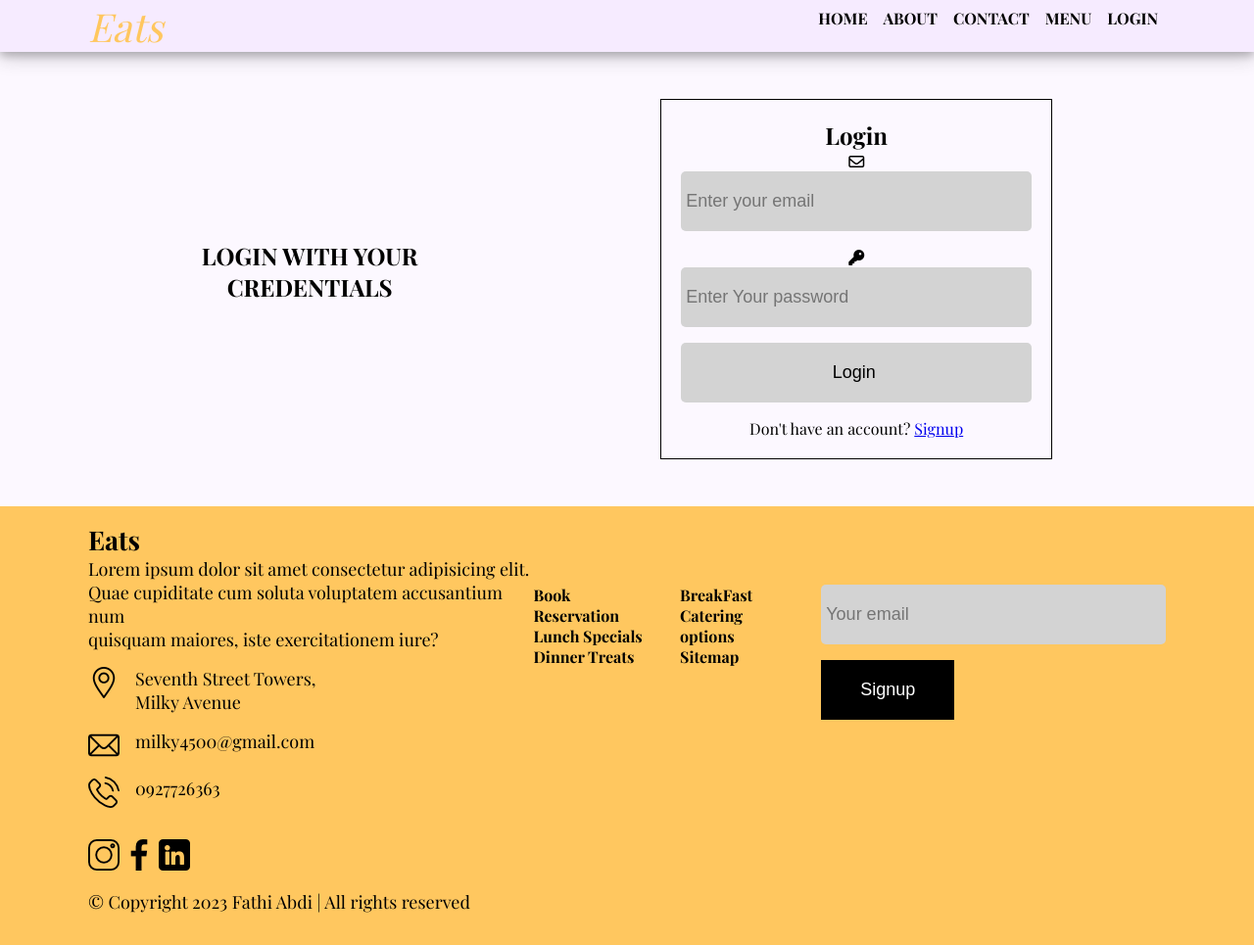
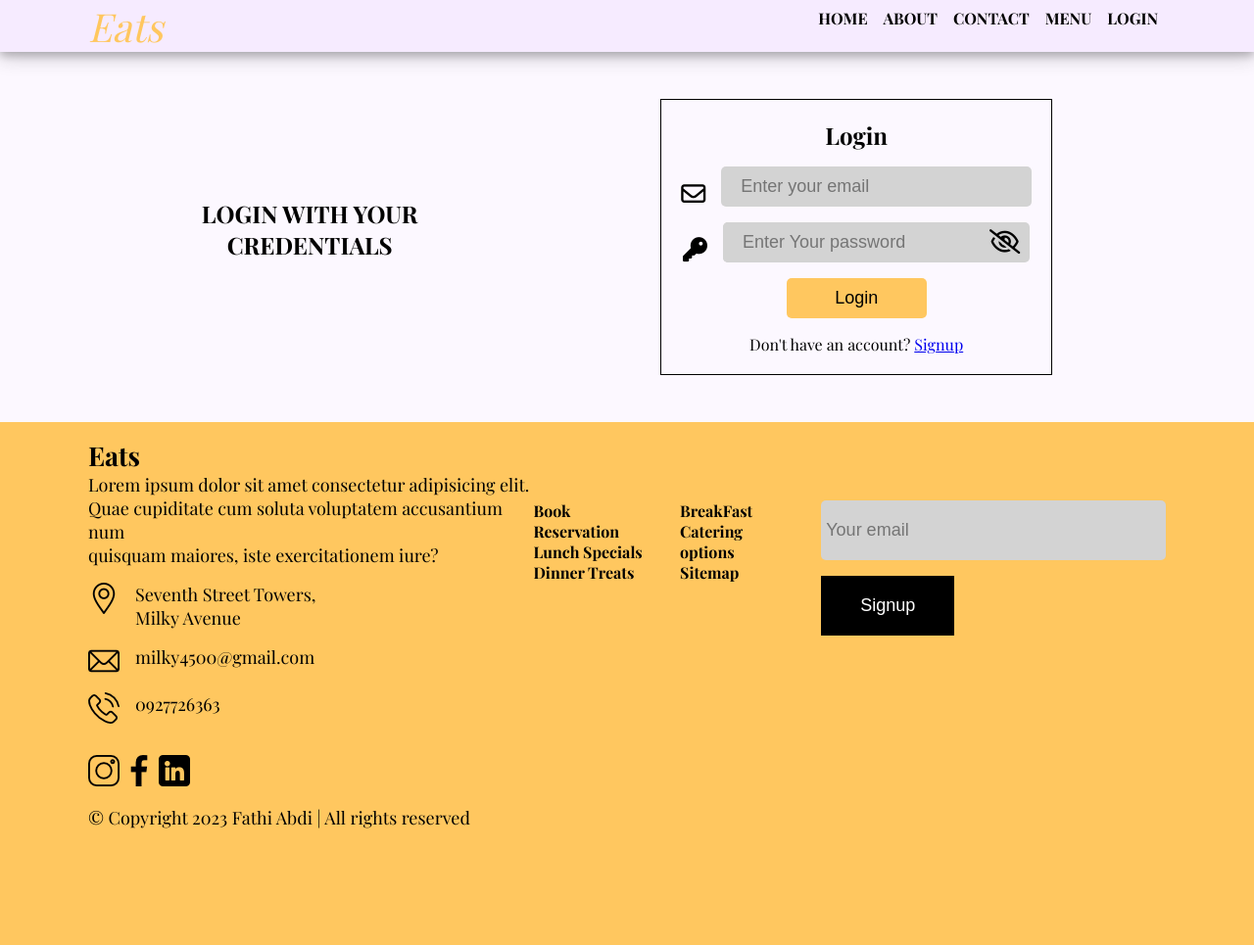
Before and after one commit to KevinKurkut/Restaurant, a PHP site: page /login.php in a window 1280 px wide. Shown: the whole page at 98% size. After the commit the page ends 846 px from the top, so only its background shows below. Run offline with PHP 8.4, Linux system fonts and the light colour scheme; some libraries are stand-ins or nearby versions; some web fonts are replaced.

Commit message:
Created hide and show password option

```diff
--- a/css/style.css
+++ b/css/style.css
@@ -25,7 +25,6 @@ img{
     background-size: cover;
     width: 100%;
     min-height: 100vh;
-    padding: 10px;
 }
 .wrapper{
     width: 90%;
@@ -442,7 +441,6 @@ input[type="date"]::-webkit-calendar-picker-indicator{
     background-size: cover;
     width: 100%;
     min-height: 50vh;
-    padding: 10px;
     text-align: center;
     color: white;
 }
@@ -536,6 +534,48 @@ input[type="date"]::-webkit-calendar-picker-indicator{
 .login-form.active{
     display: none;
 }
+.login-form h2{
+    margin-bottom: 1rem;
+}
+.input-box{
+    display: flex;
+    gap: 1rem;
+    align-items: center;
+    justify-content: center;
+}
+.input-box i{
+    font-size: 25px;
+}
+.input-box input{
+    padding: 10px 20px;
+}
+.submit{
+    display: flex;
+    justify-content: center;
+    align-items: center;
+    margin-bottom: 1rem;
+}
+.submit input{
+    margin-bottom: 0;
+    width: 40%;
+    background-color: var(--accent);
+    padding: 10px;
+}
+.hiddenPW-input{
+    background-color: var(--grey);
+    display: flex;
+    align-items: center;
+    margin-bottom: 1rem;
+    border-radius: 5px;
+}
+.hiddenPW-input input{
+    margin-bottom: 0;
+}
+.hiddenPW-input i{
+    margin-right: 10px;
+}
+
+
 /* -------------------------LARGE SCREENS------------------------ */
 @media(min-width:800px){
     .wrapper{
--- a/login.php
+++ b/login.php
@@ -18,11 +18,14 @@
                     <h2>Login</h2>
                     <div class="input-box">
                         <i class="fa-regular fa-envelope"></i>
-                        <input type="text" id="email" placeholder="Enter your email">
+                        <input type="text" id="LoginEmail" placeholder="Enter your email">
                     </div>
                     <div class="input-box">
                         <i class="fa-solid fa-key"></i>
-                        <input type="text" id="password" placeholder="Enter Your password">
+                        <div class="hiddenPW-input">
+                            <input type="password" id="LoginPassword" placeholder="Enter Your password">
+                            <i class="fa-regular fa-eye-slash pw-hide"></i>
+                        </div>
                     </div>
                     <div class="submit">
                         <input type="submit" value="Login">
@@ -35,24 +38,30 @@
             <!-- signup form -->
 
             <div class="signup-form">
-                <form action="#">
+                <form action="action.php0">
                     <h2>Sign In</h2>
                     <div class="input-box">
                         <i class="fa-regular fa-user"></i>
-                        <input type="text" id="fullName">
+                        <input type="text" id="fullName" placeholder="Enter your FullName">
                     </div>
                     <div class="input-box">
                         <i class="fa-regular fa-envelope"></i>
-                        <input type="text" id="email">
-                    </div>
-                    <div class="input-box">
-                        <input type="text" id="password">
-                        <i class="fa-solid fa-key"></i>
-                        <i class="fa-regular fa-eye-slash pw-hide"></i>
+                        <input type="text" id="email" placeholder="Enter your email">
                     </div>
                     <div class="input-box">
                         <i class="fa-solid fa-key"></i>
-                        <input type="text" id="rpassword">
+                        <div class="hiddenPW-input">
+                            <input type="password" id="password" placeholder="Enter your Password">
+                            <i class="fa-regular fa-eye-slash pw-hide"></i>
+                        </div>
+
+                    </div>
+                    <div class="input-box">
+                        <i class="fa-solid fa-key"></i>
+                        <div class="hiddenPW-input">
+                            <input type="password" id="rpassword" placeholder="Confirm your password">
+                            <i class="fa-regular fa-eye-slash pw-hide"></i>
+                        </div>
                     </div>
                     <div class="submit">
                         <input type="submit" value="Signup">
@@ -66,9 +75,9 @@
 </div>
 
 <?php require __DIR__ . "/includes/footer-section.php"?>
-
 <script>
     <?php require __DIR__ . "/script.js";?>
 </script>
 
-<?php require __DIR__ . "/includes/footer.php"?>
+</body>
+</html>
--- a/script.js
+++ b/script.js
@@ -1,4 +1,21 @@
-// navbar toggle in small screens
+// show the signup modal when signup link is clicked
+const signup = document.getElementById("signup");
+const login = document.getElementById("login");
+
+const signupForm = document.querySelector(".signup-form");
+const loginForm = document.querySelector(".login-form");
+
+signup.addEventListener("click", ()=>{
+    signupForm.classList.add("active");
+    loginForm.classList.add("active");
+});
+
+login.addEventListener("click", ()=>{
+    signupForm.classList.remove("active");
+    loginForm.classList.remove("active");
+});
+
+
 
 const navToggle = document.querySelector(".nav-toggle");
 const navBar = document.querySelector(".navbar");
@@ -7,6 +24,27 @@ navToggle.addEventListener("click", ()=>{
     navBar.classList.toggle("navbar--visible");
 });
 
+// Hide and show password option
+const pwHide = document.querySelectorAll(".pw-hide");
+
+    pwHide.forEach((icon)=>{
+        icon.onclick =  function(){
+            let pwInput = icon.parentElement.querySelector('input');
+        // if the user clicks on eye slash icon, turn the password input into text and show eye open icon
+        if (pwInput.type === "password") {
+            pwInput.type = "text";
+            icon.classList.replace("fa-eye-slash", "fa-eye");
+        }
+        else {
+            // else the user has not clicked on eye icon, it should remain as it is.
+            pwInput.type = "password"
+            icon.classList.replace("fa-eye", "fa-eye-slash");
+        }
+    }
+
+    })
+
+//show different meal images based on the buttons that clicked them
 const mealBtn = document.getElementById("mealBtn");
 const dessertBtn = document.getElementById("dessertBtn");
 const drinksBtn = document.getElementById("drinksBtn");
@@ -32,21 +70,3 @@ dessertBtn.addEventListener("click", ()=>{
     displayImageTwo.src="images/dessert3.png";
     displayImageThree.src="images/dessert4.png";
 });
-
-// show the signup modal when signup link is clicked
-const signup = document.getElementById("signup");
-const login = document.getElementById("login");
-
-
-const signupForm = document.querySelector(".signup-form");
-const loginForm = document.querySelector(".login-form");
-
-signup.addEventListener("click", ()=>{
-    signupForm.classList.add("active");
-    loginForm.classList.add("active");
-});
-
-login.addEventListener("click", ()=>{
-    signupForm.classList.remove("active");
-    loginForm.classList.remove("active");
-});
```
